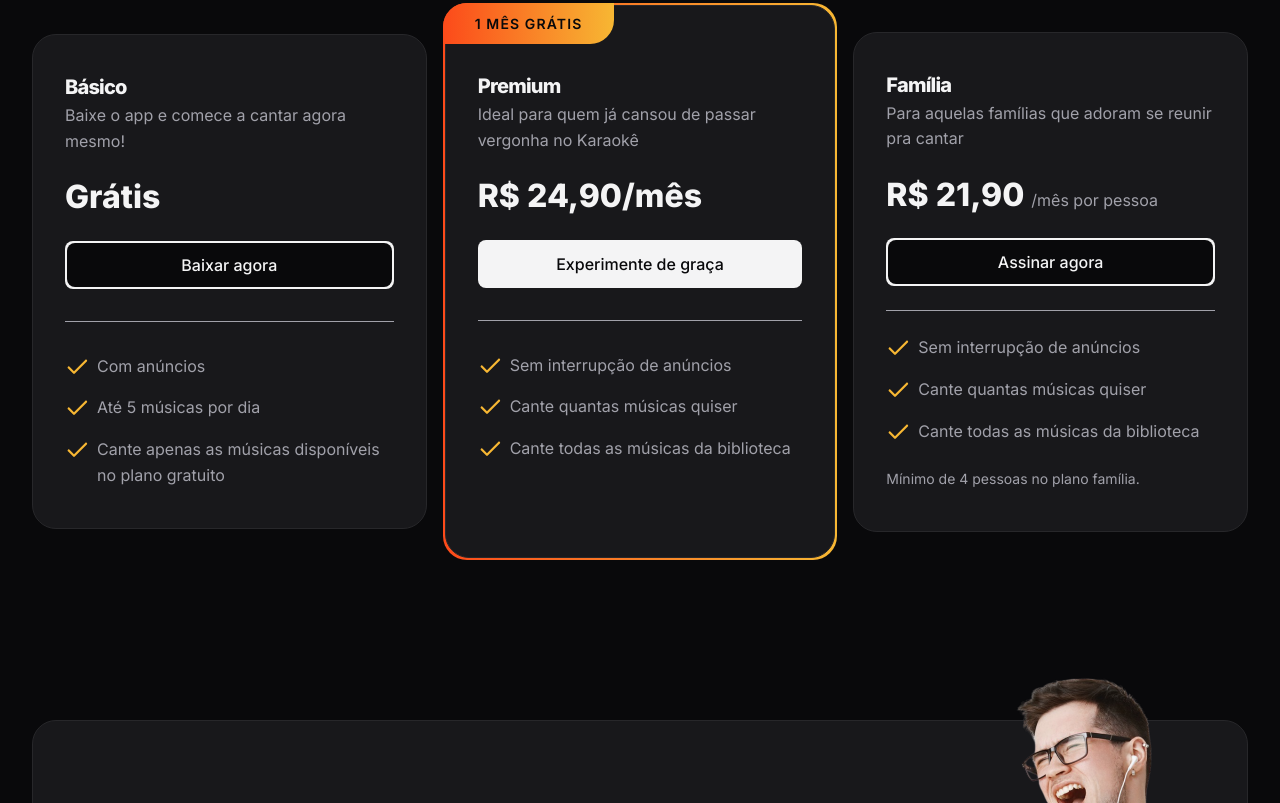
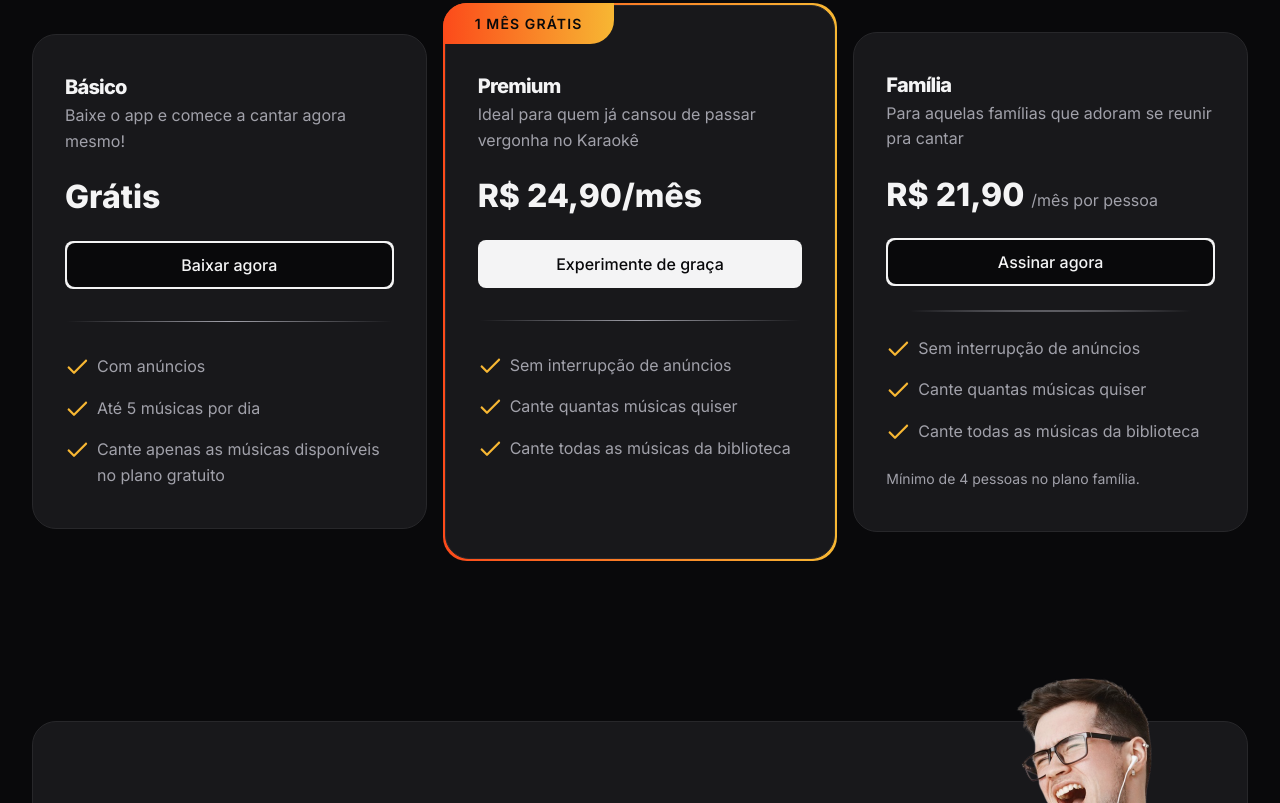
Before and after one commit to RicardoTavaresDias/ZINGEN, a plain HTML site: page index.html in a window 1280 px wide. Shown: the part 2909-3712 px from the top of the page. Drawn offline with Linux system fonts and the light colour scheme.

Commit message:
Corrigido o erro do separador  do pricing

```diff
--- a/styles/pricing.css
+++ b/styles/pricing.css
@@ -43,11 +43,12 @@
   }
 
   & .separator {
-    height: 1px;
+    height: 1.3px;
     margin-block: 2rem;
-    background-color: #A1A1AA;
-    /* background: radial-gradient(var(--text-color-secondary), var(--surface-color)
-    70%); */
+
+    /* Aqui vai fazer o separador ter inicio e fim da cor de fundo e no meio cinza que da efeito bacana */
+    background: radial-gradient(var(--text-color-secondary), var(--surface-color)
+    70%);
   }
 
   & li {
```
